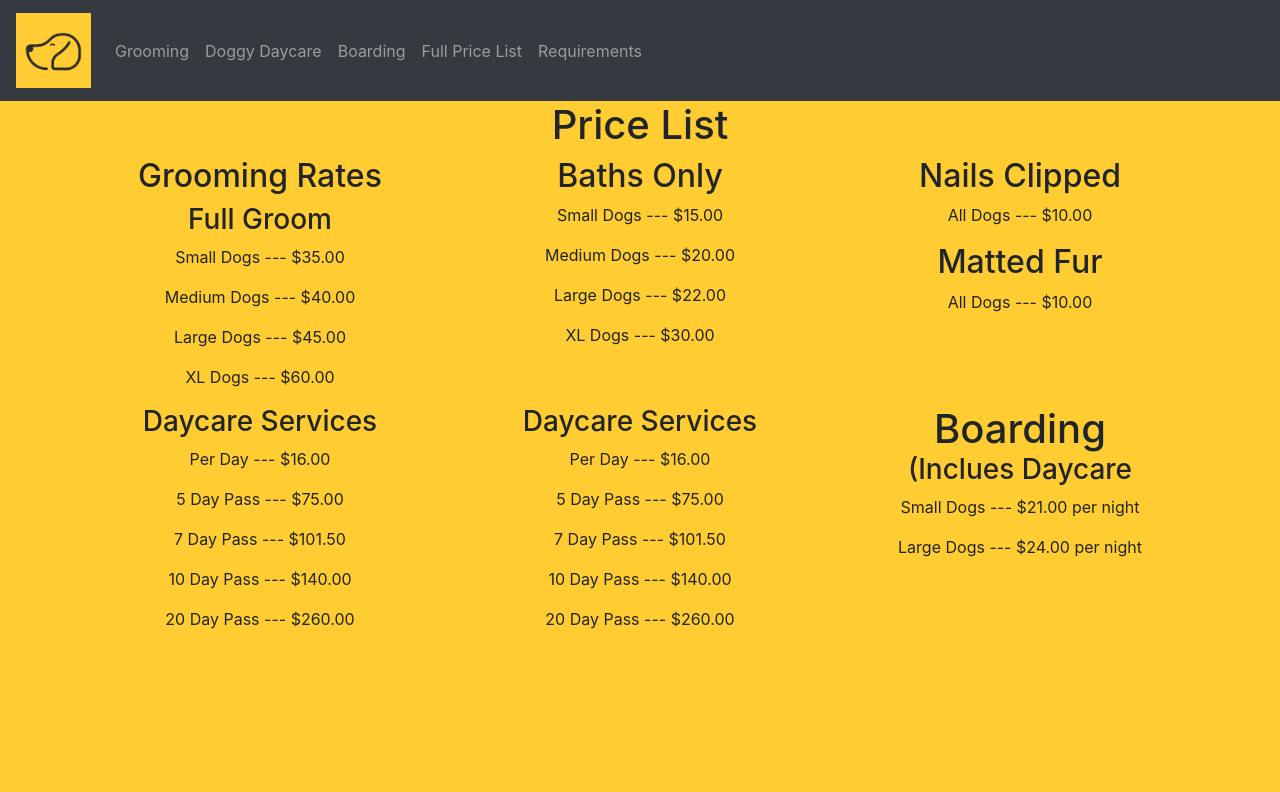
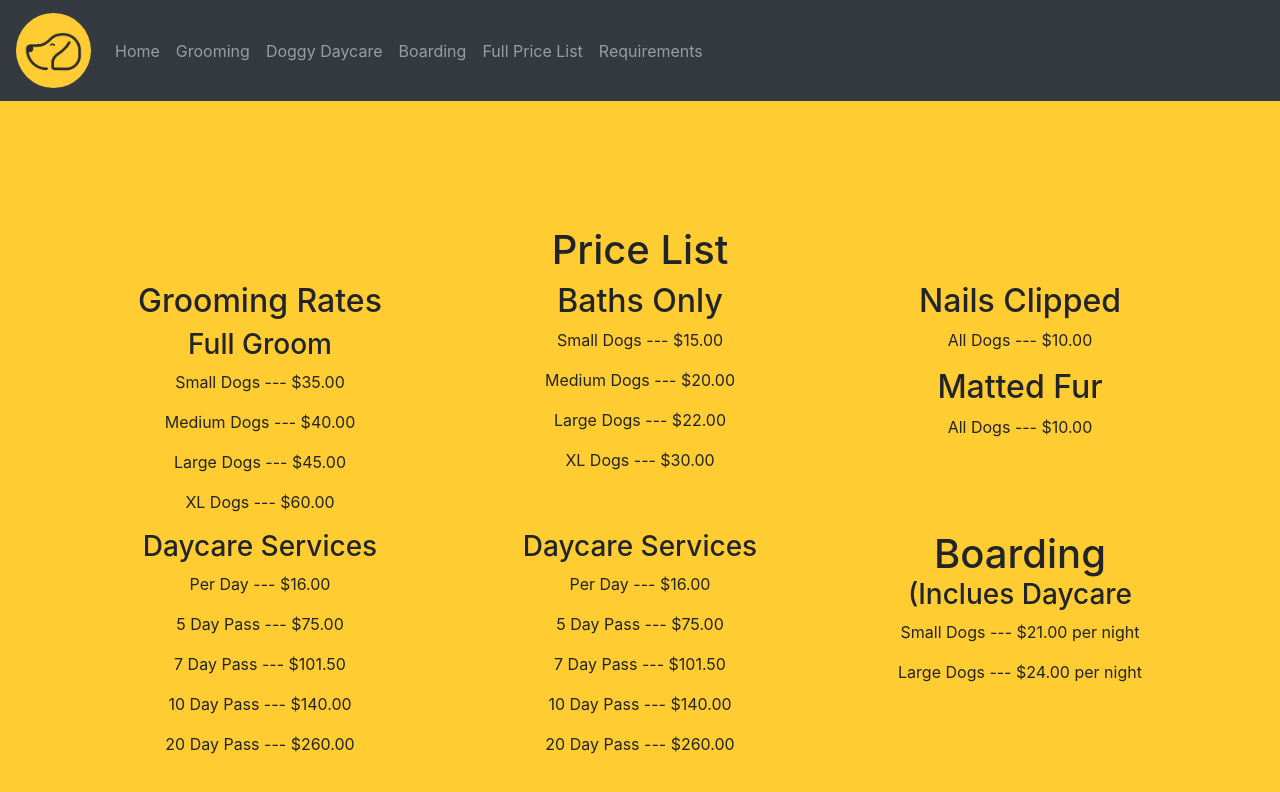
Before and after one commit to alexandershearer/Zinkys-App, a React (Create React App) app: page /pricelist in a window 1280 px wide. Shown: the top 792 px of the page. Built offline with nearby package versions, Linux system fonts and the light colour scheme.

Commit message:
Fixed padding on price page

```diff
--- a/src/App.css
+++ b/src/App.css
@@ -4,4 +4,9 @@
 
 #gssLogo {
   size: 2200pt;
+  border-radius: 50%;
 }
+
+#navBar {
+  font-size: 24px;
+}
--- a/src/App.js
+++ b/src/App.js
@@ -18,7 +18,7 @@ import { Switch, Route, Link } from 'react-router-dom';
 function App() {
   return (
     <div className="App">
-      <Navbar collapseOnSelect expand="lg" bg="dark" variant="dark">
+      <Navbar className="d-flex justify-content-evenly" collapseOnSelect expand="lg" bg="dark" variant="dark">
         <Navbar.Brand href="#home">
           <img id='gssLogo'
             src="Zinkys.png"
@@ -30,7 +30,8 @@ function App() {
         </Navbar.Brand>
         <Navbar.Toggle aria-controls="responsive-navbar-nav" />
         <Navbar.Collapse id="responsive-navbar-nav">
-          <Nav className="mr-auto">
+          <Nav className="d-flex justify-content-evenly">
+            <Nav.Link as={Link} to='/home'>Home</Nav.Link>
             <Nav.Link as={Link} to='/grooming'>Grooming</Nav.Link>
             <Nav.Link as={Link} to='/doggydaycare'>Doggy Daycare</Nav.Link>
             <Nav.Link as={Link} to='/boarding'>Boarding</Nav.Link>
@@ -41,7 +42,7 @@ function App() {
       </Navbar>
       <div>
           <Switch>
-            <Route exact path='/' component={Home} />
+            <Route exact path='/home' component={Home} />
             <Route path='/grooming' component={Grooming} />
             <Route path='/doggydaycare' component={doggyDaycare} />
             <Route path='/boarding' component={Boarding} />
--- a/src/priceList.js
+++ b/src/priceList.js
@@ -2,11 +2,12 @@ import React, { Component } from 'react';
 import Container from 'react-bootstrap/Container'
 import Row from 'react-bootstrap/Row'
 import Col from 'react-bootstrap/Col'
+import './pricelist.css';
 
 class priceList extends Component {
     render() {
         return (
-            <Container>
+            <Container className='text'>
                 <div>
                     <h1>Price List</h1>
                 </div>
--- /dev/null
+++ b/src/pricelist.css
@@ -0,0 +1,3 @@
+.text{
+    padding-top: 125px;
+}
```
